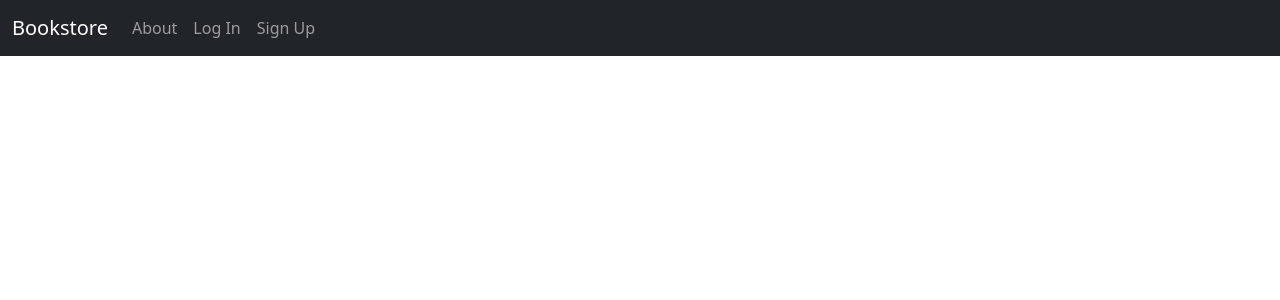
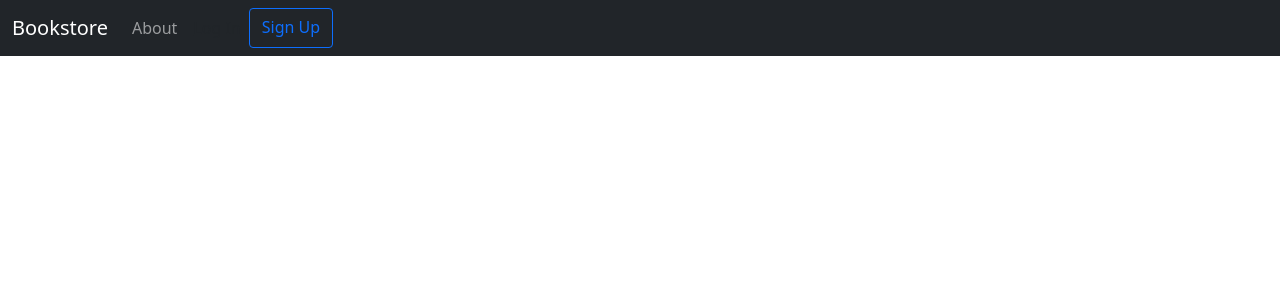
Before and after one commit to cmmasaba/bookstore, a Django app: page /about/ in a window 1280 px wide. Shown: the top 300 px of the page. Run offline with Django 5.2, Linux system fonts and the light colour scheme.

Commit message:
Base html template

```diff
--- a/templates/base.html
+++ b/templates/base.html
@@ -10,7 +10,7 @@
         <link rel="stylesheet" href="{% static 'styles/base.css' %}">
     </head>
     <body>
-        <nav class="navbar navbar-expand-md navbar-dark fixed-top bg-dark">
+        <nav class="navbar navbar-expand-md navbar-dark fixed-top bg-dark" id="navigation">
             <div class="container-fluid">
                 <a class="navbar-brand" href="{% url 'home' %}">Bookstore</a>
                 <button class="navbar-toggler" type="button" data-bs-toggle="collapse" data-bs-target="#navbarCollapse" aria-controls="navbarCollapse" aria-expanded="false" aria-label="Toggle navigation">
@@ -22,19 +22,15 @@
                             <a class="nav-link" href="{% url 'about' %}">About</a>
                         </li>
                         {% if user.is_authenticated %}
-                        <li class="nav-item">
-                            <form action="{% url 'logout' %}" method="post">
-                                {% csrf_token %}
-                                <button type="submit">Log out</button>
-                            </form>
-                        </li>
+                            <li class="nav-item">
+                                <form action="{% url 'account_logout' %}" method="post">
+                                    {% csrf_token %}
+                                    <button type="submit">Log out</button>
+                                </form>
+                            </li>
                         {% else %}
-                        <li class="nav-item">
-                            <a class="nav-link" href="{% url 'login' %}">Log In</a>
-                        </li>
-                        <li class="nav-item">
-                            <a class="nav-link" href="{% url 'signup' %}">Sign Up</a>
-                        </li>
+                            <a href="{% url 'account_login' %}" class="p-2 text-dark">Log In</a>
+                            <a href="{% url 'account_signup' %}" class="btn btn-outline-primary">Sign Up</a>
                         {% endif %}
                     </ul>
                 </div>
```
